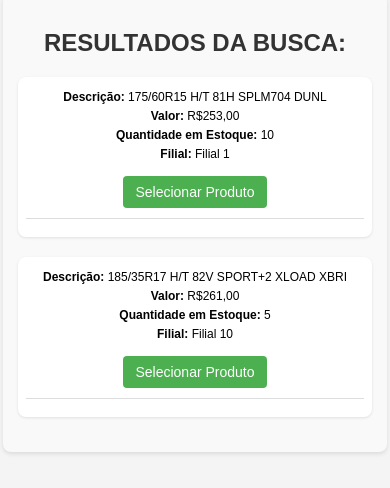
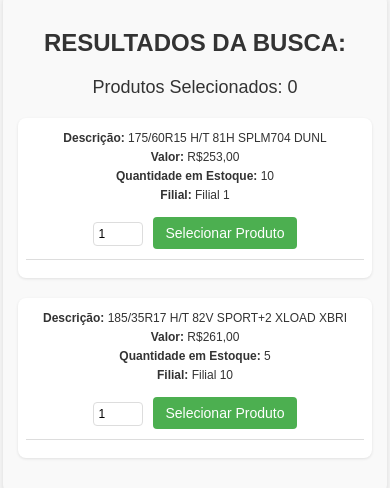
Before and after one commit to Castro1000/teste, a React (Create React App) app: page / in a window 390 px wide. Shown: the part 400-888 px from the top of the page. Built offline with nearby package versions, Linux system fonts and the light colour scheme.

Commit message:
nova atualização do site

```diff
--- a/src/SearchResults.js
+++ b/src/SearchResults.js
@@ -3,22 +3,47 @@ import './styles.css';
 
 const SearchResults = ({ results }) => {
   const [selectedProducts, setSelectedProducts] = useState([]);
+  const [quantities, setQuantities] = useState({});
+
+  const handleQuantityChange = (e, product) => {
+    const { value } = e.target;
+    setQuantities({
+      ...quantities,
+      [product.description]: value
+    });
+  };
 
   const handleSelectProduct = (product) => {
-    setSelectedProducts([...selectedProducts, product]);
+    const quantity = parseInt(quantities[product.description] || 1, 10);
+    if (isNaN(quantity) || quantity <= 0) {
+      alert('Por favor, insira uma quantidade válida.');
+      return;
+    }
+    const existingProduct = selectedProducts.find(item => item.product.description === product.description);
+    if (existingProduct) {
+      setSelectedProducts(
+        selectedProducts.map(item =>
+          item.product.description === product.description
+            ? { ...item, quantity: item.quantity + quantity }
+            : item
+        )
+      );
+    } else {
+      setSelectedProducts([...selectedProducts, { product, quantity }]);
+    }
   };
 
   const handleGenerateQuote = () => {
-    const totalAmount = selectedProducts.reduce((sum, product) => {
-      return sum + parseFloat(product.price.replace(',', '.'));
+    const totalAmount = selectedProducts.reduce((sum, item) => {
+      return sum + parseFloat(item.product.price.replace(',', '.')) * item.quantity;
     }, 0);
 
-    const quoteContent = selectedProducts.map((product, index) => (
+    const quoteContent = selectedProducts.map((item, index) => (
       `<div key=${index} class="quote-item">
-        <p><strong>Descrição:</strong> ${product.description}</p>
-        <p><strong>Valor:</strong> R$${product.price}</p>
-        <p><strong>Quantidade em Estoque:</strong> ${product.quantity}</p>
-        <p><strong>Filial:</strong> ${product.branch}</p>
+        <p><strong>Descrição:</strong> ${item.product.description}</p>
+        <p><strong>Valor:</strong> R$${item.product.price}</p>
+        <p><strong>Quantidade:</strong> ${item.quantity}</p>
+        <p><strong>Filial:</strong> ${item.product.branch}</p>
         <hr />
       </div>`
     )).join('');
@@ -64,7 +89,7 @@ const SearchResults = ({ results }) => {
     `);
     quoteWindow.document.write('</style>');
     quoteWindow.document.write('</head><body>');
-    quoteWindow.document.write('<div class="header"><img src="https://www.sistemasmais.net/pneuforte.png?v=3be4g022c5xjr7" alt="Banner" /></div>');
+    quoteWindow.document.write('<div class="header"><img src="https://example.com/banner.jpg" alt="Banner" /></div>');
     quoteWindow.document.write('<h2>Folha de Orçamento</h2>');
     quoteWindow.document.write(quoteContent);
     quoteWindow.document.write(`<h3>Total: R$${totalAmount.toFixed(2).replace('.', ',')}</h3>`);
@@ -76,12 +101,20 @@ const SearchResults = ({ results }) => {
   return (
     <div className="search-results">
       <h2>RESULTADOS DA BUSCA:</h2>
+      <p>Produtos Selecionados: {selectedProducts.reduce((total, item) => total + item.quantity, 0)}</p>
       {results.map((result, index) => (
         <div key={index} className="search-result-item">
           <p><strong>Descrição:</strong> {result.description}</p>
           <p><strong>Valor:</strong> R${result.price}</p>
           <p><strong>Quantidade em Estoque:</strong> {result.quantity}</p>
           <p><strong>Filial:</strong> {result.branch}</p>
+          <input
+            type="number"
+            min="1"
+            value={quantities[result.description] || 1}
+            onChange={(e) => handleQuantityChange(e, result)}
+            className="quantity-input"
+          />
           <button onClick={() => handleSelectProduct(result)}>Selecionar Produto</button>
           <hr />
         </div>
--- a/src/styles.css
+++ b/src/styles.css
@@ -18,7 +18,7 @@ header {
 }
 
 .search-banner {
-  width: 10% 50%;
+  width: 50% 10%;
   height: auto;
   margin-bottom: -40px;
   border-radius: 8px;
@@ -60,6 +60,13 @@ header {
   margin-bottom: 20px;
 }
 
+.search-results p {
+  color: #333;
+  text-align: center;
+  font-size: 18px;
+  margin-bottom: 20px;
+}
+
 .search-result-item {
   background-color: #fff;
   padding: 15px;
@@ -88,6 +95,15 @@ header {
   border-radius: 4px;
   cursor: pointer;
   margin-top: 10px;
+}
+
+.search-result-item .quantity-input {
+  width: 50px;
+  padding: 5px;
+  font-size: 14px;
+  border: 1px solid #ddd;
+  border-radius: 4px;
+  margin-right: 10px;
 }
 
 .generate-quote-button {
@@ -146,4 +162,10 @@ header {
   .search-result-item p {
     font-size: 12px;
   }
+
+  .search-result-item .quantity-input {
+    width: 40px;
+    padding: 4px;
+    font-size: 12px;
+  }
 }
```
